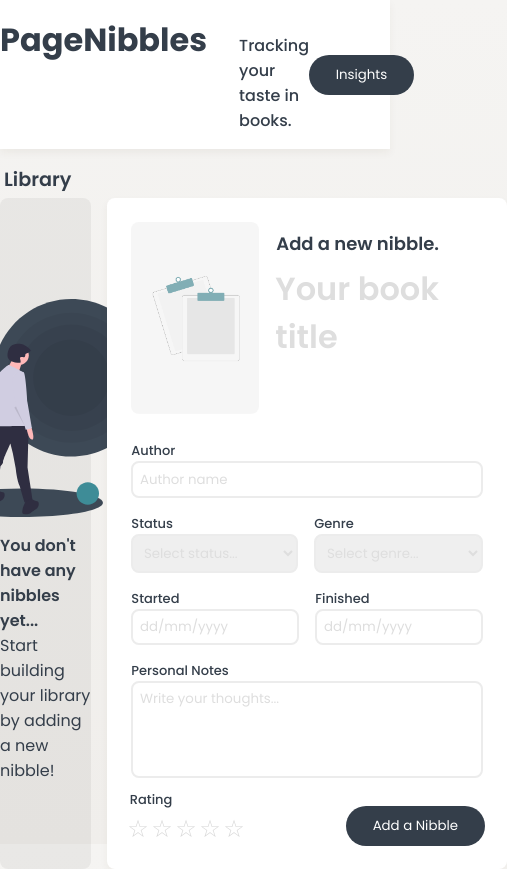
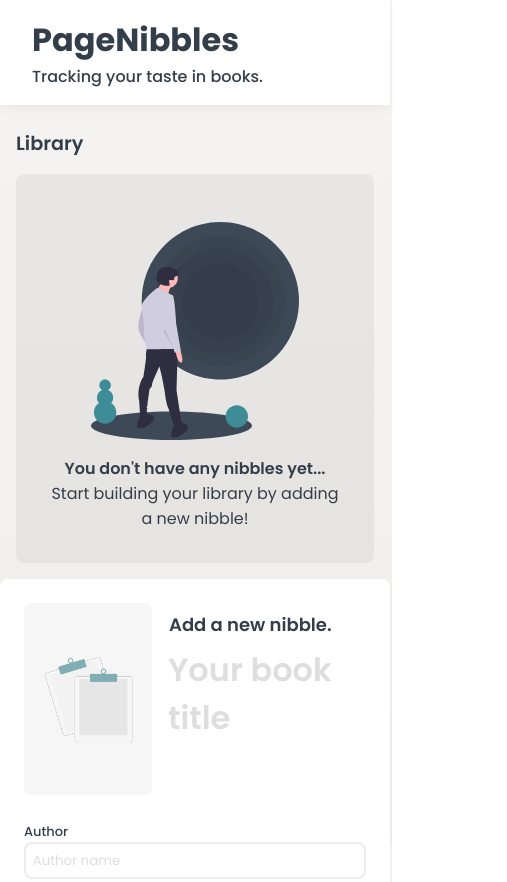
Before and after one commit to tavaniaa/tsan8250-tracker, a website: page public/index.html in a window 390 px wide. Shown: the top 882 px of the page, 507 px wide, since content can reach past the window. Drawn offline with nearby package versions, Linux system fonts and the light colour scheme.

Commit message:
added media query for responsive mobile web app

```diff
--- a/public/index.html
+++ b/public/index.html
@@ -24,13 +24,8 @@
 <body>
   <div class="header">
     <div class="heading-content">
-      <div class="heading-text">
-        <h1>PageNibbles</h1>
-        <p style="font-weight: 500; padding-left: 2em;">Tracking your taste in books.</p>
-      </div>
-      <div class="insights-button">
-        <button type="button">Insights</button>
-      </div>
+      <h1>PageNibbles</h1>
+      <p style="font-weight: 500; padding-left: 2em;">Tracking your taste in books.</p>
     </div>
   </div>
   <div id="root" class="grid-container">
--- a/public/script.js
+++ b/public/script.js
@@ -143,6 +143,7 @@ function updateLibrary() {
       });
 
       let cardImage = new Image();
+      cardImage.setAttribute('class', 'card-image');
       cardImage.src = 'assets/' + nibble.genre + '_card.svg';
       cardImage.alt =  nibble.genre + ' Image'
       item.appendChild(cardImage);
--- a/public/style.css
+++ b/public/style.css
@@ -39,14 +39,8 @@ body {
 
   .heading-content {
     max-width: 1200px;
+    margin: auto;
     padding: 1em 0;
-    display: flex;
-    justify-content: space-between;
-    margin: auto;
-    align-items: center;
-  }
-
-  .heading-text {
     display: flex;
     flex-direction: row;
     align-items: baseline;
@@ -94,8 +88,10 @@ body {
     flex-direction: column;
     justify-content: center;
     align-items: center;
+    text-align: center;
     background-color: rgb(0,0,0,0.05);
     border-radius: 8px;
+    padding: 2em;
   }
 
   .empty-img {
@@ -442,3 +438,43 @@ body {
       align-items: center;
       justify-content: space-between;
     }
+
+@media only screen and (max-width: 600px) {
+  .grid-container {
+    display: block;
+  }
+
+  .heading-content {
+    flex-direction: column;
+    }
+
+  .heading-content > h1 {
+  padding: 0 0 0 1em;
+  }
+
+  .library-header {
+    padding: 1.5em 1em 0 1em;
+  }
+  .library {
+    width: 100vw;
+    padding: 1em;
+  }
+
+  form {
+    max-width: 100vw;
+  }
+
+  .card-image {
+    display: none;
+  }
+
+  #detailsPopup {
+    margin: 1em;
+    width: 100vw;
+    height: 70%;
+    padding: 1em;
+    border-radius: 16px;
+    display: flex;
+    flex-direction: column;
+  }
+   }
```
